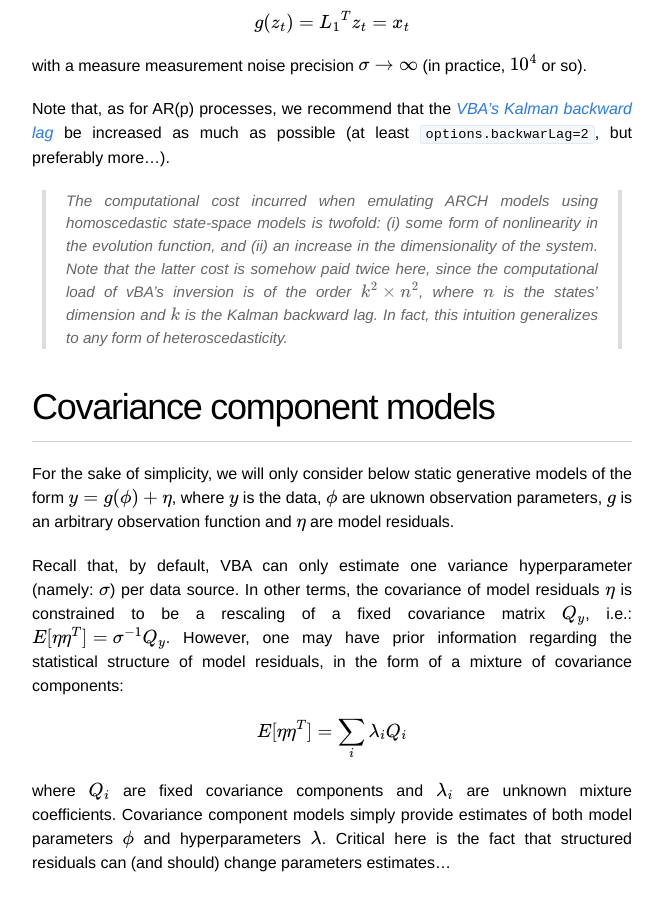
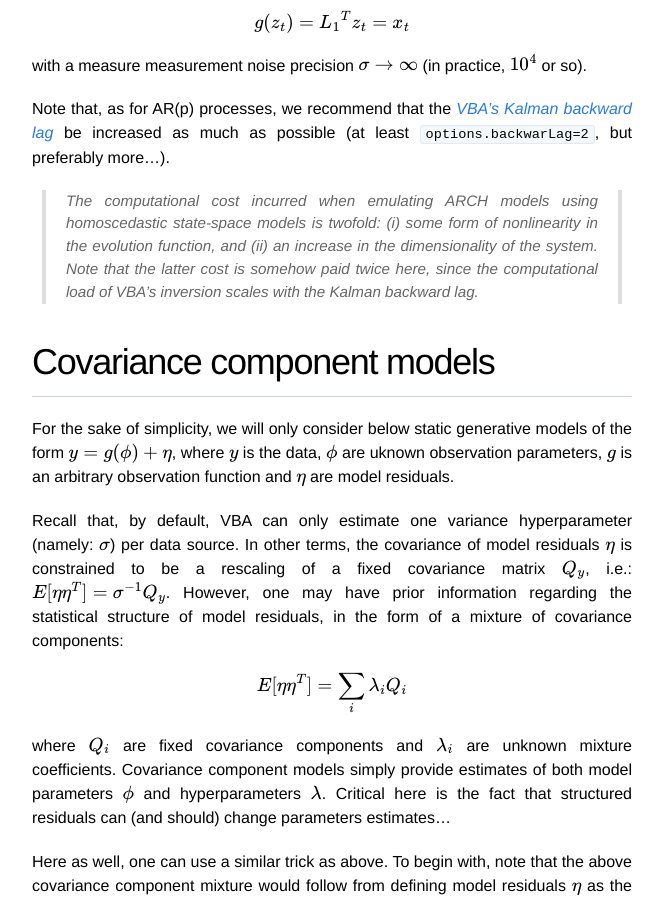
Before and after one commit to MBB-team/VBA-toolbox, a Jekyll site: the page built from _wiki/generativeModels.md, in a window 1280 px wide and 900 px high, scrolled down 4712 px. Shown: the whole window, without its empty margins (308-972 px from the left). Built offline with Jekyll 4.4.1, drawn with Linux system fonts in a browser that asks for light colours; nearby versions of some CDN libraries; formulas are drawn with MathJax 3.

Commit message:
Update generativeModels.md

```diff
--- a/_wiki/generativeModels.md
+++ b/_wiki/generativeModels.md
@@ -110,7 +110,7 @@ with a measure measurement noise precision $$\sigma \rightarrow \infty$$ (in pra
 
 Note that, as for AR(p) processes, we recommend that the *[VBA's Kalman backward lag]({{ site.baseurl }}/wiki/Controlling-the-inversion-using-VBA-options/#controlling-the-lagged-kalman-forward-pass)* be increased as much as possible (at least `options.backwarLag=2`, but preferably more...).
 
-> The computational cost incurred when emulating ARCH models using homoscedastic state-space models is twofold: (i) some form of nonlinearity in the evolution function, and (ii) an increase in the dimensionality of the system. Note that the latter cost is somehow paid *twice* here, since the computational load of vBA's inversion is of the order $$k^2 \times n^2$$, where $$n$$ is the states' dimension and $$k$$ is the Kalman backward lag. In fact, this intuition generalizes to any form of heteroscedasticity.
+> The computational cost incurred when emulating ARCH models using homoscedastic state-space models is twofold: (i) some form of nonlinearity in the evolution function, and (ii) an increase in the dimensionality of the system. Note that the latter cost is somehow paid *twice* here, since the computational load of VBA's inversion scales with the Kalman backward lag.
 
 
 # Covariance component models
```
